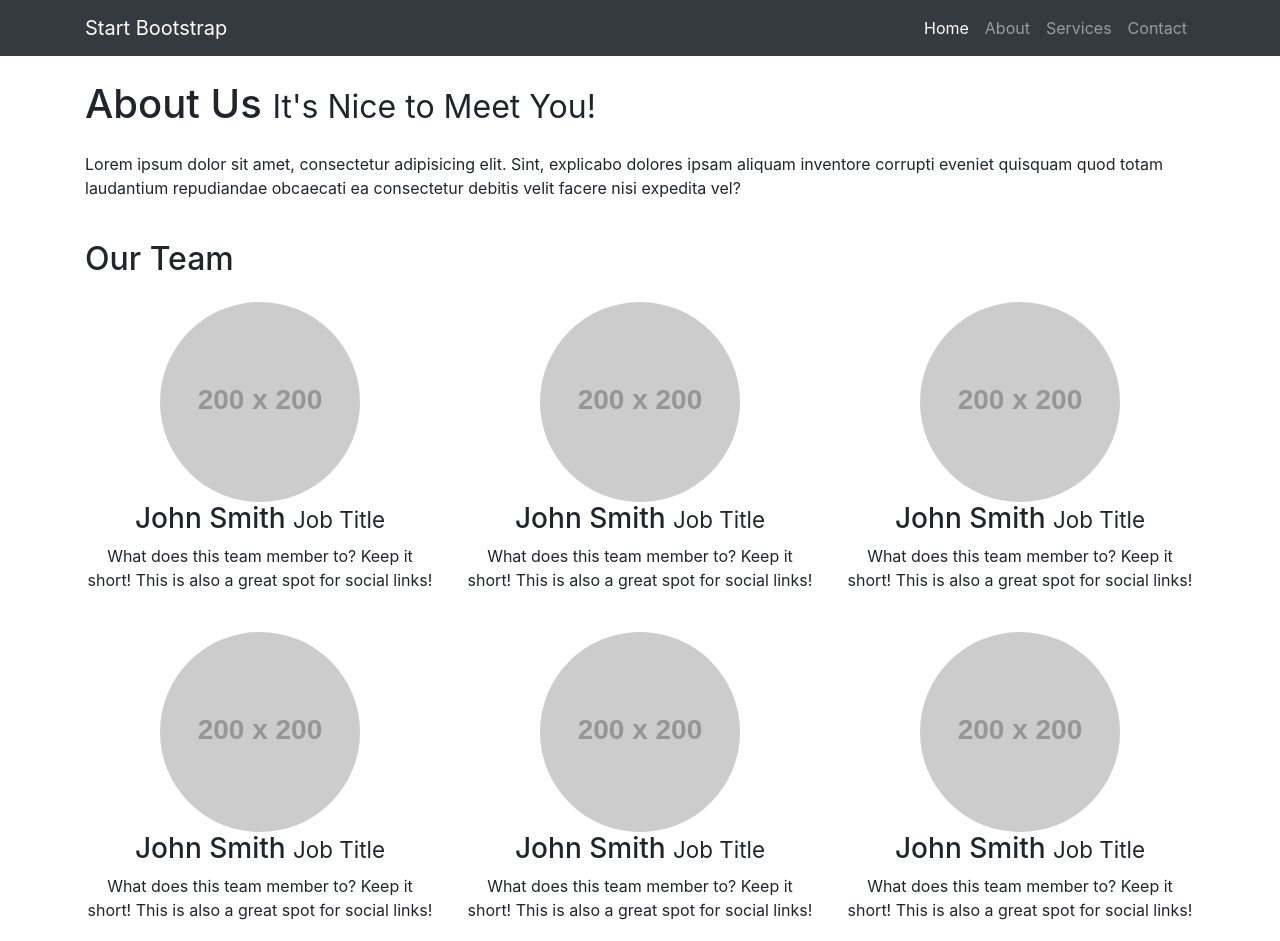
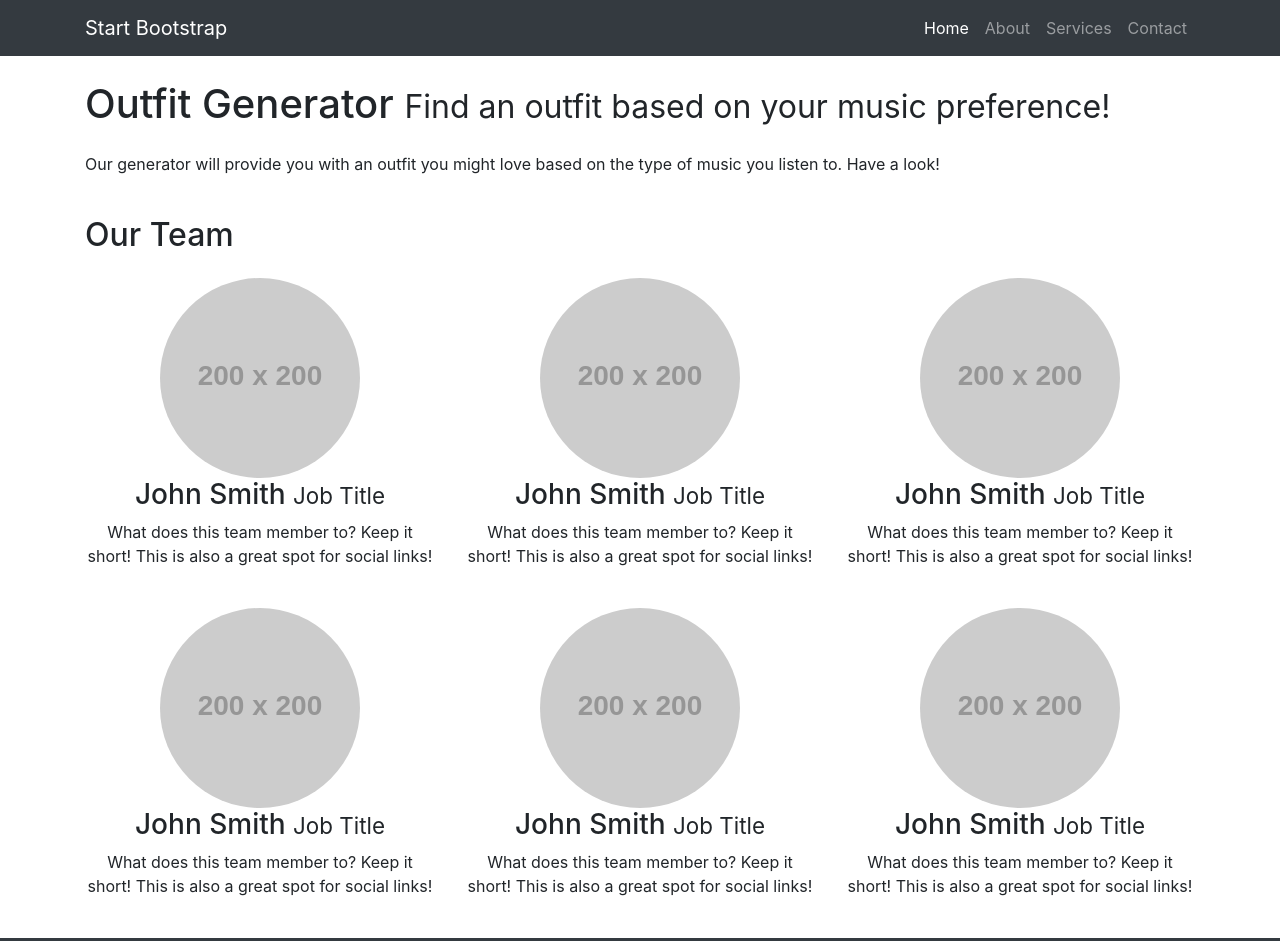
Before and after one commit to yafavjayyy/fitgen, a website: page index.html in a window 1280 px wide. Shown: the top 941 px of the page. Drawn offline with Linux system fonts and the light colour scheme; placeholder pictures from the web are drawn by us.

Commit message:
Update index.html

```diff
--- a/index.html
+++ b/index.html
@@ -52,10 +52,10 @@
     <div class="container">
 
       <!-- Introduction Row -->
-      <h1 class="my-4">About Us
-        <small>It's Nice to Meet You!</small>
+      <h1 class="my-4">Outfit Generator
+        <small>Find an outfit based on your music preference!</small>
       </h1>
-      <p>Lorem ipsum dolor sit amet, consectetur adipisicing elit. Sint, explicabo dolores ipsam aliquam inventore corrupti eveniet quisquam quod totam laudantium repudiandae obcaecati ea consectetur debitis velit facere nisi expedita vel?</p>
+      <p>Our generator will provide you with an outfit you might love based on the type of music you listen to. Have a look!</p>
 
       <!-- Team Members Row -->
       <div class="row">
```
